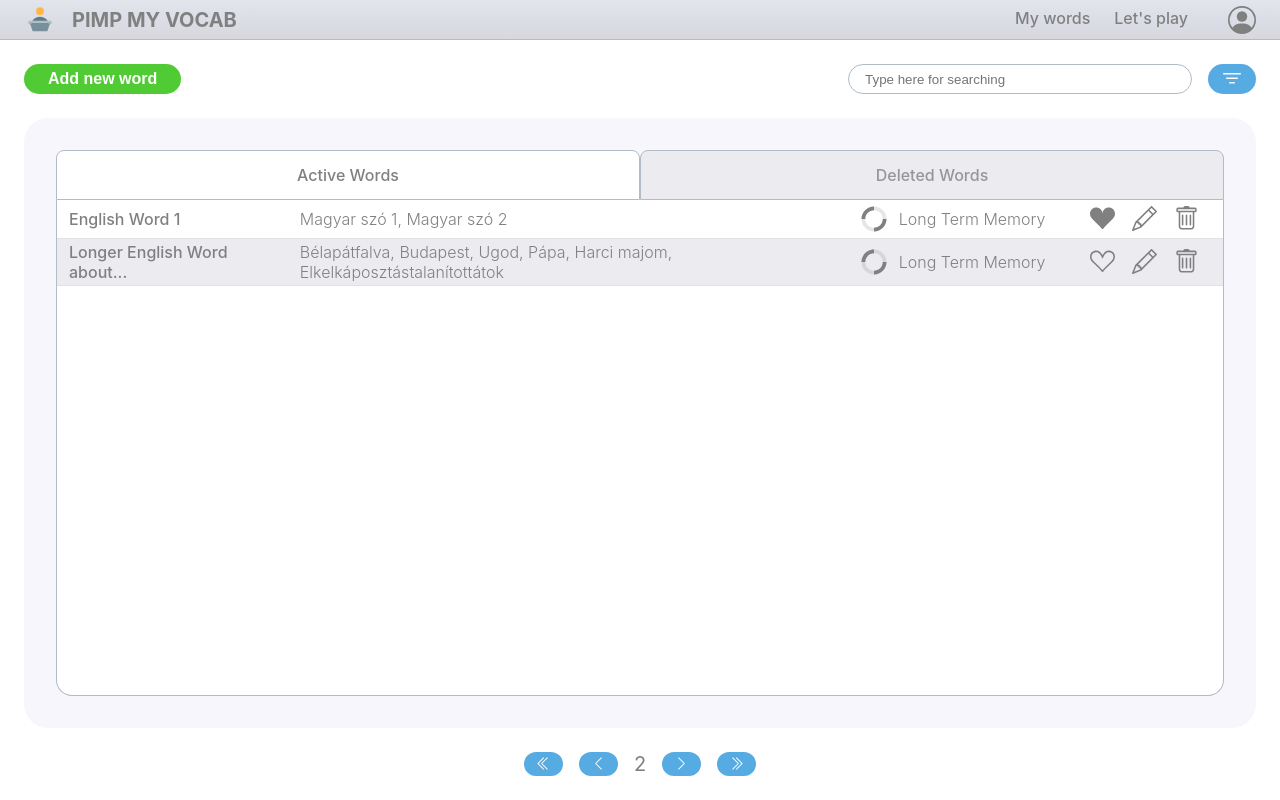
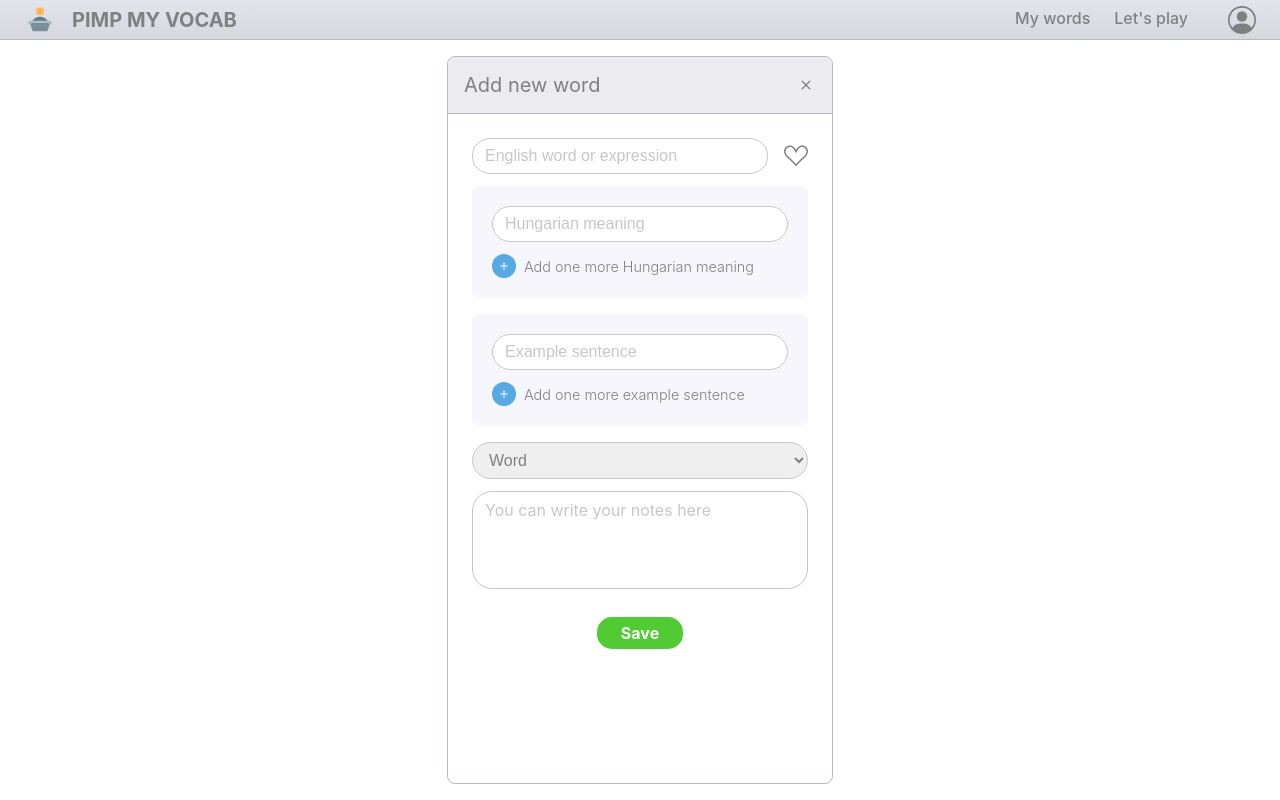
Before and after one commit to Crepkey/pmv_frond_end, a React (Create React App) app: page / in a window 1280 px wide. Built offline with nearby package versions, Linux system fonts and the light colour scheme.

Commit message:
Change icons to Bootstrap icons

```diff
--- a/src/App.tsx
+++ b/src/App.tsx
@@ -26,13 +26,13 @@ function App() {
   return (
     <MainContainer>
       <MenuBar />
-      <MyWords />
+      {/* <MyWords /> */}
 
 
-      {/*<Body>
-        <PlayingCard />
+      <Body>
+        {/* <PlayingCard /> */}
         <EditWord />
-        </Body> */}
+      </Body>
     </MainContainer>
   );
 }
--- a/src/components/EditWord.tsx
+++ b/src/components/EditWord.tsx
@@ -2,9 +2,7 @@ import React from 'react';
 
 /* Styles */
 import styled from 'styled-components';
-import { IoClose } from 'react-icons/io5'
-import { MdOutlineAdd } from 'react-icons/md'
-import { BsSuitHeart } from 'react-icons/bs'
+import { BsSuitHeart, BsPlus, BsX } from 'react-icons/bs'
 
 const Card = styled.div`
     border: 1px solid #b1bcc7;
@@ -100,8 +98,7 @@ const CircleButton = styled.button`
 	display:flex;
     justify-content: center;
     align-items: center;
-    height: 24px;
-    width: 24px;
+    padding: 4px;
 	border-radius:12px;
     margin-right: 8px;
 	cursor:pointer;
@@ -109,7 +106,6 @@ const CircleButton = styled.button`
 	font-size:1rem;
 	text-decoration:none;
 	text-shadow:0px 1px 0px #4751ae;
-    box-shadow:inset 0px 1px 0px 0px #bedffb;
 	background-color:#56abe3;
 	border: none;
     :hover {
@@ -185,7 +181,7 @@ const Button = styled.div`
 export default function EditWord() {
 
     return <Card>
-        <CardHeader>Add new word <Icon><IoClose /></Icon></CardHeader>
+        <CardHeader>Add new word <Icon><BsX size={20} /></Icon></CardHeader>
         <CardBody>
 
             <Form>
@@ -199,7 +195,7 @@ export default function EditWord() {
                 <LighterCard>
                     <String placeholder="Hungarian meaning" />
                     <AddNewRow>
-                        <CircleButton><MdOutlineAdd size={12} /></CircleButton>
+                        <CircleButton><BsPlus /></CircleButton>
                         Add one more Hungarian meaning
                     </AddNewRow>
                 </LighterCard>
@@ -207,7 +203,7 @@ export default function EditWord() {
                 <LighterCard>
                     <String placeholder="Example sentence" />
                     <AddNewRow>
-                        <CircleButton><MdOutlineAdd size={12} /></CircleButton>
+                        <CircleButton><BsPlus /></CircleButton>
                         Add one more example sentence
                     </AddNewRow>
                 </LighterCard>
```
